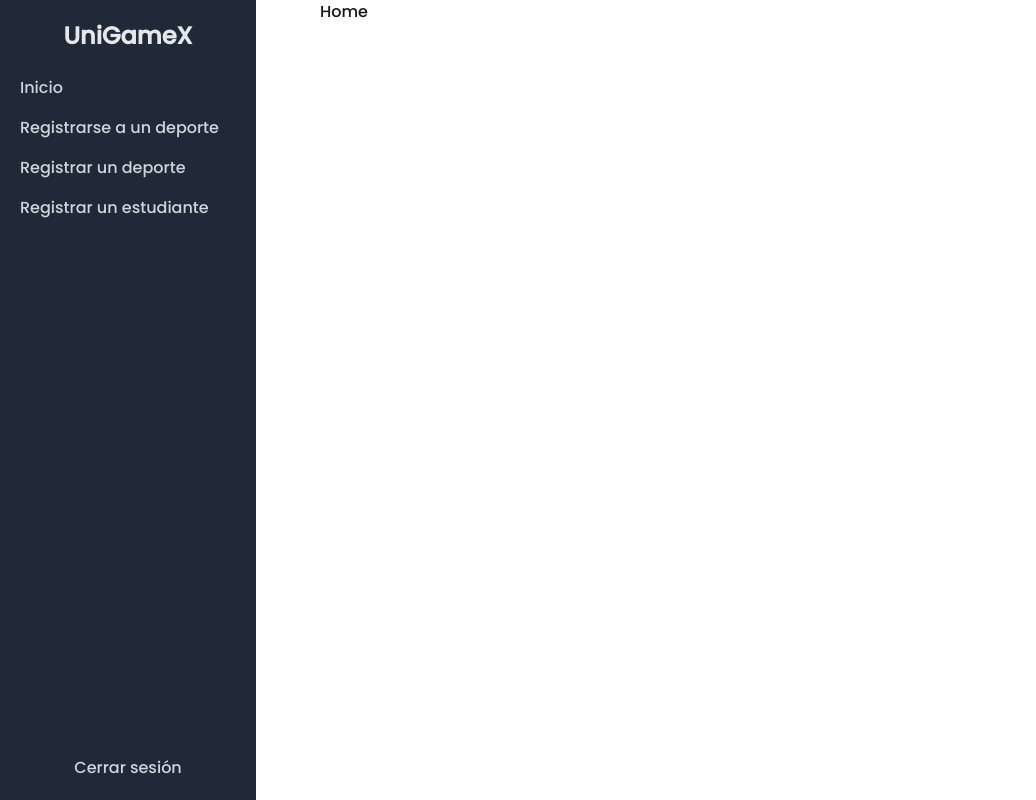
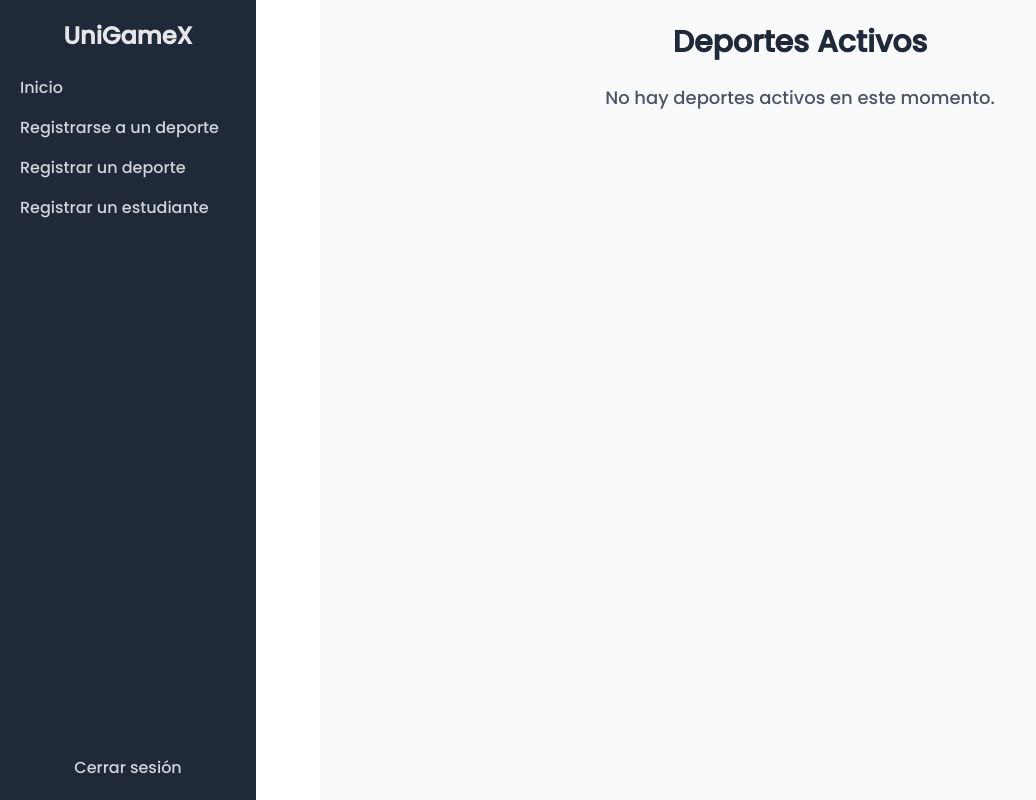
Before and after one commit to sebassg/unigamex, a Next.js app: page /auth/home in a window 1280 px wide. Shown: the whole page, without its empty margins (0-1036 px from the left). Built offline with nearby package versions, Linux system fonts and the light colour scheme; a web font is replaced by a local one.

Commit message:
lista de deportes

```diff
--- a/app/auth/home/page.tsx
+++ b/app/auth/home/page.tsx
@@ -1,5 +1,7 @@
+import SportsList from "@/app/ui/SportsList"
+
 export default function PageHome() {
     return(
-        <h1>Home</h1>
+        <SportsList/>
     )
 }
--- a/app/auth/sport/page.tsx
+++ b/app/auth/sport/page.tsx
@@ -1,5 +1,11 @@
+
+
+
+
 export default function PageSport() {
     return(
-        <h1>deportes</h1>
+        <>
+
+        </>
     )
 }
--- /dev/null
+++ b/app/ui/SportsList.tsx
@@ -0,0 +1,53 @@
+'use client';
+
+import { useEffect, useState } from 'react';
+
+type Sport = {
+  sportName: string;
+  category: string;
+  maxParticipants: number;
+  status: string;
+};
+
+export default function SportsList() {
+  const [sports, setSports] = useState<Sport[]>([]);
+
+  useEffect(() => {
+    // Obtener los deportes del localStorage al cargar el componente
+    const storedSports = typeof window !== 'undefined' ? localStorage.getItem('sports') : null;
+    if (storedSports) {
+      const parsedSports: Sport[] = JSON.parse(storedSports);
+      // Filtrar solo los deportes activos
+      const activeSports = parsedSports.filter((sport) => sport.status === 'Activo');
+      setSports(activeSports);
+    }
+  }, []);
+
+  return (
+    <div className="flex flex-col items-center min-h-screen bg-gray-50 p-6">
+      <h1 className="text-3xl font-bold text-gray-800 mb-6">Deportes Activos</h1>
+
+      {sports.length === 0 ? (
+        <p className="text-gray-600 text-lg">No hay deportes activos en este momento.</p>
+      ) : (
+        <div className="grid grid-cols-1 sm:grid-cols-2 lg:grid-cols-3 gap-6 w-full max-w-4xl">
+          {sports.map((sport, index) => (
+            <div
+              key={index}
+              className="bg-white shadow-md rounded-lg p-6 border border-gray-200 hover:shadow-lg transition-shadow"
+            >
+              <h2 className="text-xl font-semibold text-blue-600 mb-2">{sport.sportName}</h2>
+              <p className="text-gray-700">
+                <strong>Categoría:</strong> {sport.category}
+              </p>
+              <p className="text-gray-700">
+                <strong>Máximo de participantes:</strong> {sport.maxParticipants}
+              </p>
+              <p className="text-green-600 font-medium mt-2">Estado: {sport.status}</p>
+            </div>
+          ))}
+        </div>
+      )}
+    </div>
+  );
+}
```
